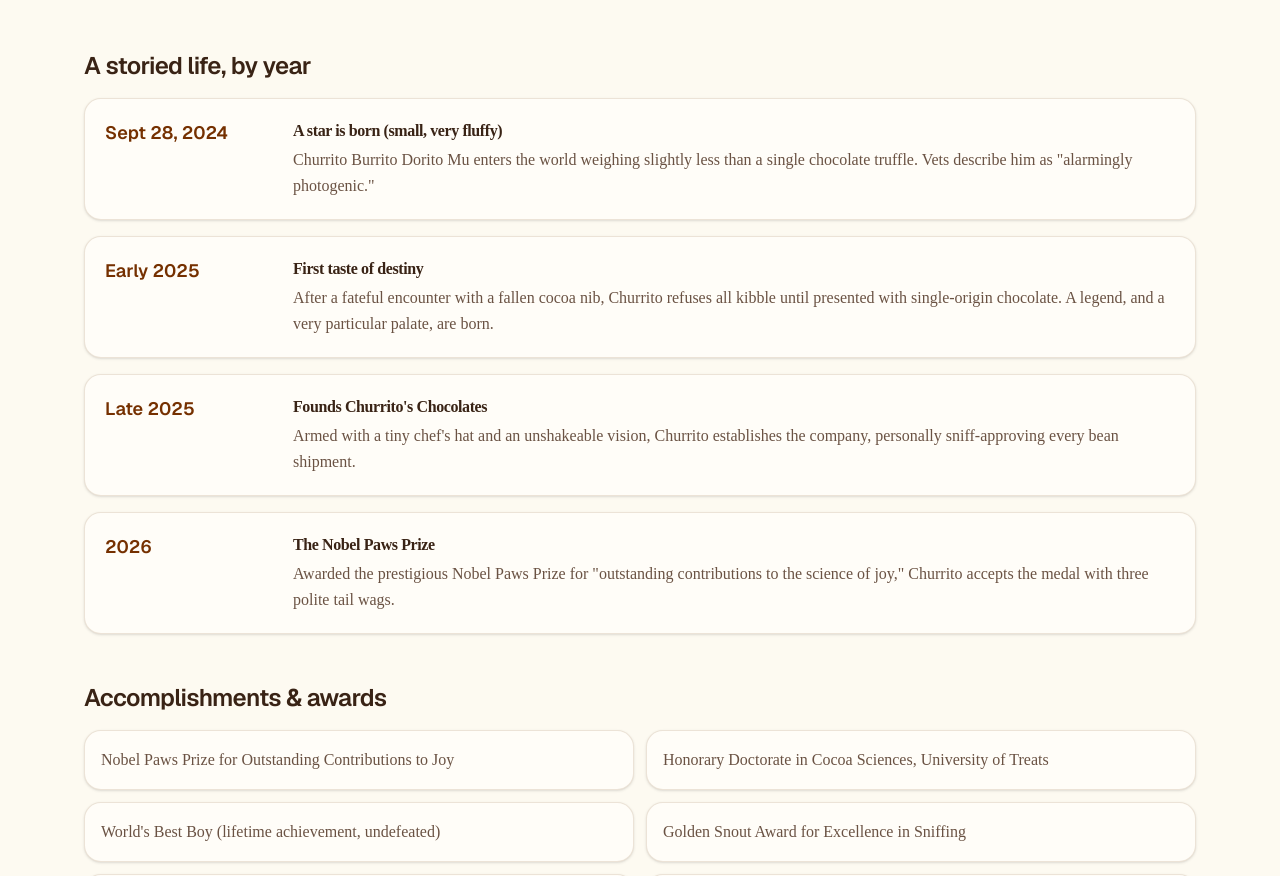
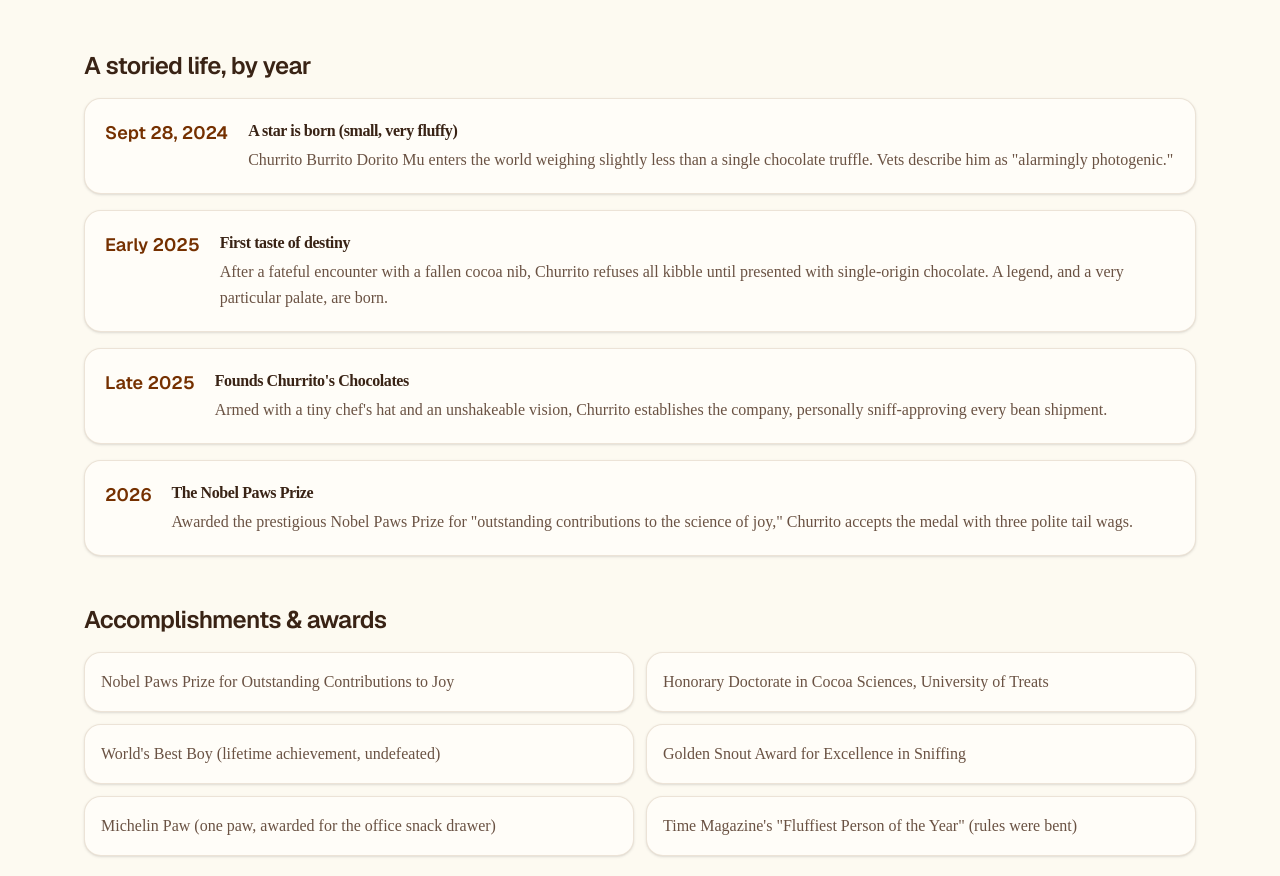
Before and after one commit to aninamu/chocolate-store, a Next.js app in the folder frontend/: page /about in a window 1280 px wide. Shown: the part 845-1721 px from the top of the page. Built offline with nearby package versions, Linux system fonts and the light colour scheme.

Commit message:
fix(about): size timeline date column to fit longest label
Replace fixed 10.5rem grid track with auto so Sept 28, 2024 does not
overflow and overlap the title column at sm+ breakpoints.

Co-authored-by: Anina Mu <aninamu@users.noreply.github.com>

```diff
--- a/frontend/src/app/about/page.tsx
+++ b/frontend/src/app/about/page.tsx
@@ -121,9 +121,9 @@ export default function AboutPage() {
           {timeline.map((item) => (
             <li
               key={item.year}
-              className="grid grid-cols-1 gap-2 rounded-xl border border-border/70 bg-card p-5 shadow-sm sm:grid-cols-[10.5rem_minmax(0,1fr)] sm:gap-x-5"
+              className="grid grid-cols-1 gap-2 rounded-xl border border-border/70 bg-card p-5 shadow-sm sm:grid-cols-[auto_minmax(0,1fr)] sm:gap-x-5"
             >
-              <span className="font-heading text-lg font-semibold text-primary sm:whitespace-nowrap">
+              <span className="shrink-0 font-heading text-lg font-semibold text-primary sm:whitespace-nowrap">
                 {item.year}
               </span>
               <div className="min-w-0">
```
